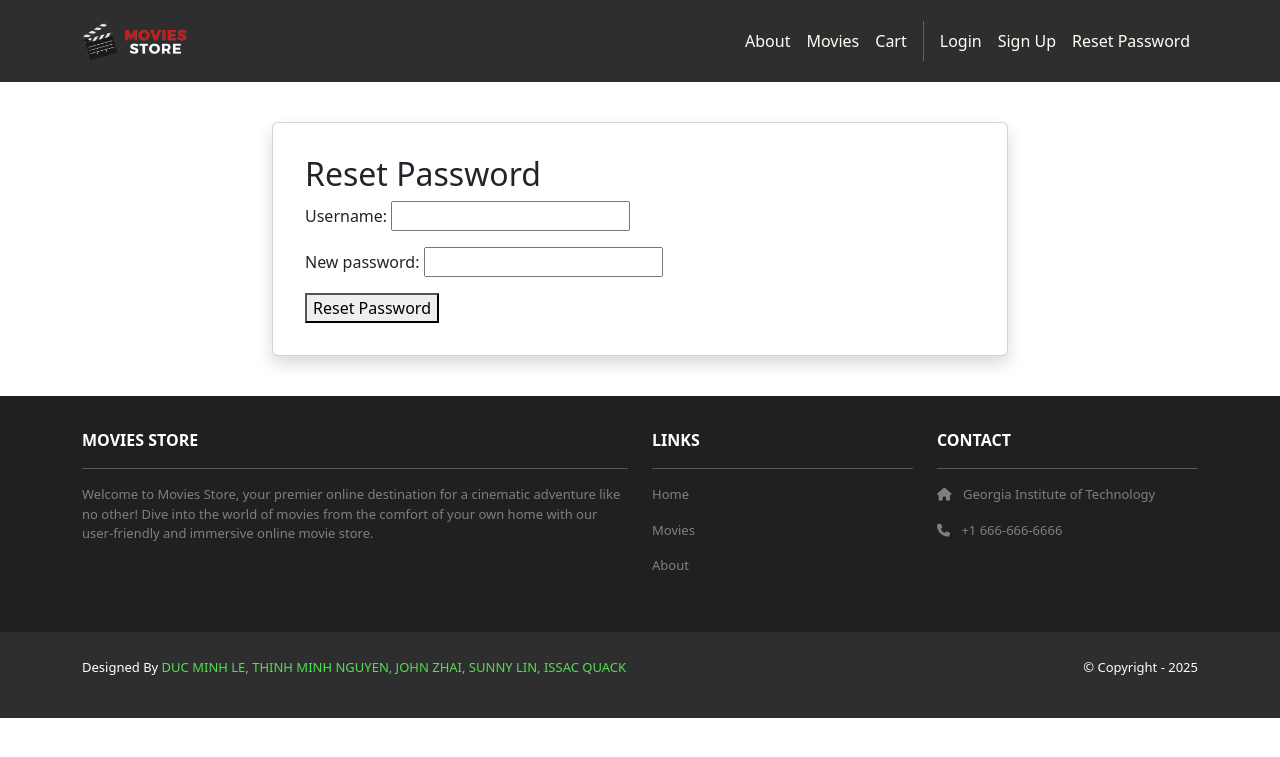
After one commit to ld-minh4354/moviestore, a Django app: page /accounts/reset_password/ in a window 1280 px wide. The commit adds this page. Shown: the top 757 px of the page. Run offline with Django 5.2, Linux system fonts and the light colour scheme; some libraries are stand-ins or nearby versions.

Commit message:
prelim reset password

```diff
--- a/accounts/forms.py
+++ b/accounts/forms.py
@@ -1,6 +1,7 @@
 from django.contrib.auth.forms import UserCreationForm
 from django.forms.utils import ErrorList
 from django.utils.safestring import mark_safe
+from django import forms
 class CustomErrorList(ErrorList):
     def __str__(self):
         if not self:
@@ -16,3 +17,7 @@ class CustomUserCreationForm(UserCreationForm):
             self.fields[fieldname].widget.attrs.update(
                 {'class': 'form-control'}
             )
+
+class PasswordResetForm(forms.Form):
+    username = forms.CharField(max_length=150)
+    new_password = forms.CharField(widget=forms.PasswordInput)
--- /dev/null
+++ b/accounts/templates/accounts/reset_password.html
@@ -0,0 +1,29 @@
+{% extends "base.html" %}
+
+{% block content %}
+
+<div class="p-3 mt-4">
+  <div class="container">
+    <div class="row justify-content-center">
+      <div class="col-md-8">
+        <div class="card shadow p-3 mb-4 rounded">
+          <div class="card-body">
+            <h2>Reset Password</h2>
+                <form method="post">
+                    {% csrf_token %}
+                    {{ form.as_p }}
+                    <button type="submit">Reset Password</button>
+                </form>
+
+                {% for message in messages %}
+                    <p style="color: red;">{{ message }}</p>
+                {% endfor %}
+          </div>
+        </div>
+      </div>
+    </div>
+  </div>
+</div>
+
+
+{% endblock %}
--- a/accounts/urls.py
+++ b/accounts/urls.py
@@ -5,5 +5,5 @@ urlpatterns = [
     path('login/', views.login, name='accounts.login'),
     path('logout/', views.logout, name='accounts.logout'),
     path('orders/', views.orders, name='accounts.orders'),
-
+    path('reset_password/', views.reset_password, name='accounts.reset_password'),
 ]
--- a/accounts/views.py
+++ b/accounts/views.py
@@ -1,7 +1,7 @@
 from django.shortcuts import render
 from django.contrib.auth.forms import UserCreationForm
 from django.shortcuts import redirect
-from .forms import CustomUserCreationForm, CustomErrorList
+from .forms import CustomUserCreationForm, CustomErrorList, PasswordResetForm
 from django.contrib.auth import login as auth_login, authenticate, logout as auth_logout
 from django.contrib.auth.decorators import login_required
 from django.contrib.auth.models import User
@@ -51,3 +51,23 @@ def orders(request):
     template_data['orders'] = request.user.order_set.all()
     return render(request, 'accounts/orders.html',
         {'template_data': template_data})
+
+def reset_password(request):
+    if request.method == "POST":
+        form = PasswordResetForm(request.POST)
+        if form.is_valid():
+            username = form.cleaned_data["username"]
+            new_password = form.cleaned_data["new_password"]
+
+            try:
+                user = User.objects.get(username=username)
+                user.set_password(new_password)
+                user.save()
+                return redirect("accounts.login")
+            except User.DoesNotExist:
+                pass
+
+    else:
+        form = PasswordResetForm()
+
+    return render(request, "accounts/reset_password.html", {"form": form})
--- a/moviestore/templates/base.html
+++ b/moviestore/templates/base.html
@@ -36,6 +36,7 @@
             {% else %}
             <a class="nav-link" href="{% url 'accounts.login' %}">Login</a>
             <a class="nav-link" href="{% url 'accounts.signup' %}">Sign Up</a>
+            <a class="nav-link" href="{% url 'accounts.reset_password' %}">Reset Password</a>
             {% endif %}
           </div>
         </div>
```
Also changed, not shown: db.sqlite3, 1 other file.
